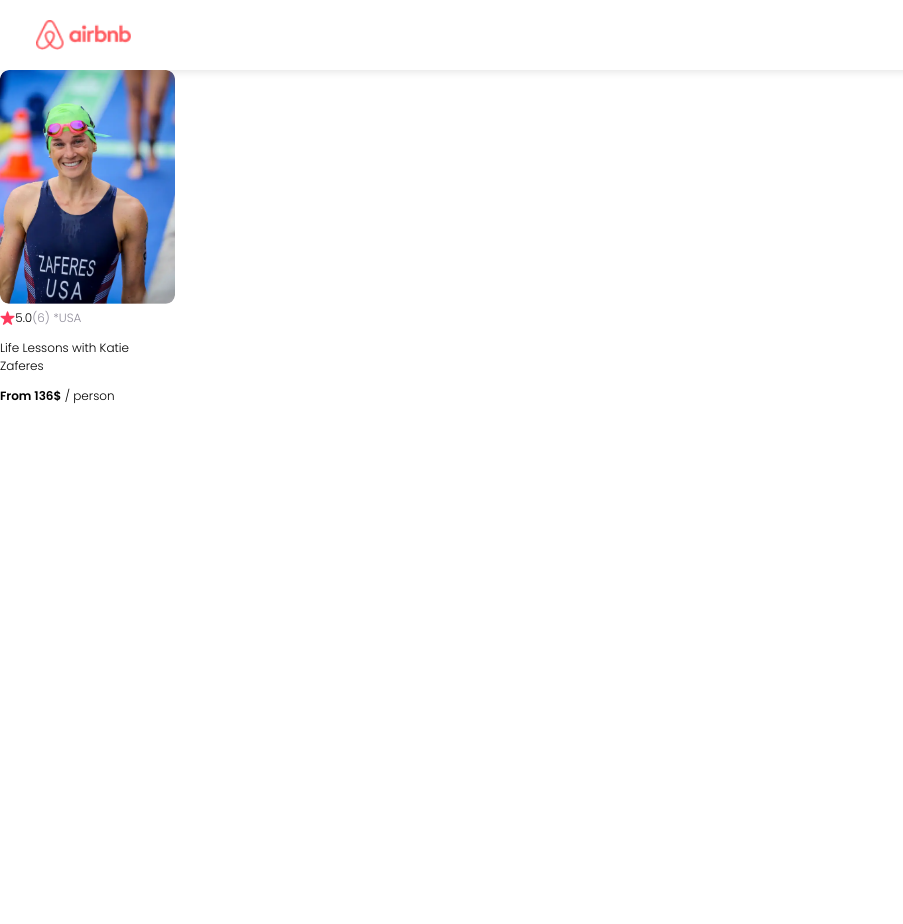
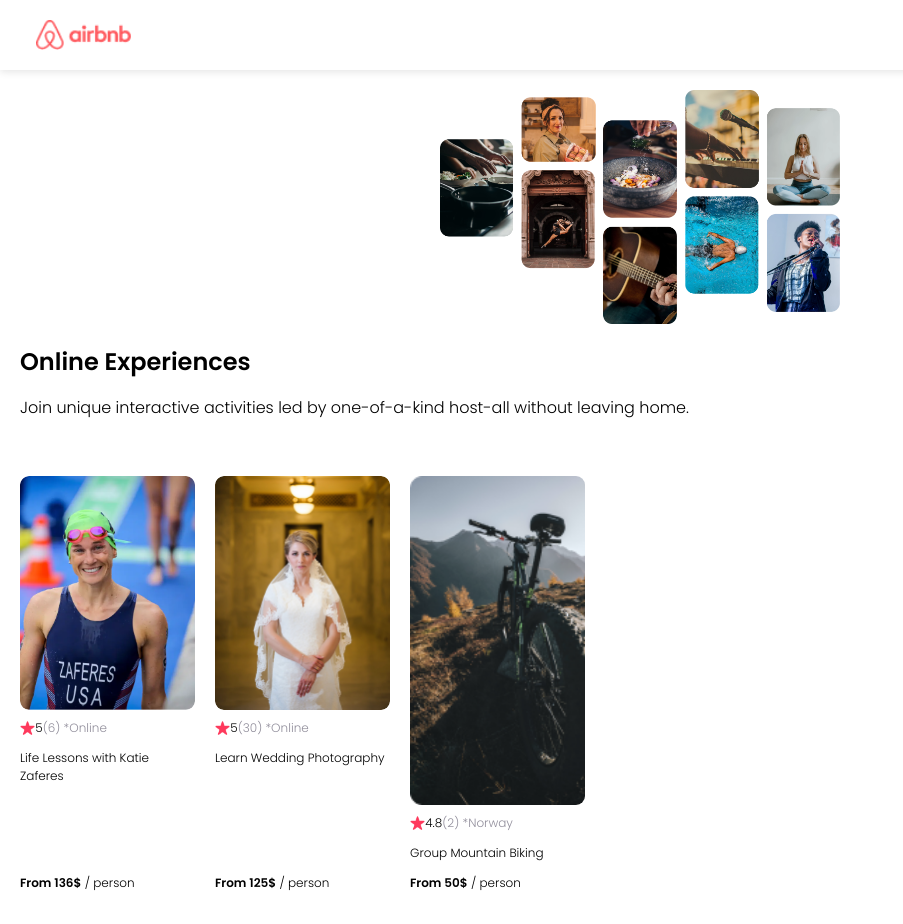
Before and after one commit to WizardMode/airbnb-clone, a React (Create React App) app: page / in a window 1280 px wide. Shown: the whole page, without its empty margins (0-903 px from the left). Before the commit the page ends 800 px from the top, so only its background shows below. Built offline with nearby package versions, Linux system fonts and the light colour scheme.

Commit message:
Card component with props

```diff
--- a/src/App.css
+++ b/src/App.css
@@ -47,14 +47,30 @@
   margin-top: 0;
 }
 
+.cards-list {
+  display: flex;
+  flex-wrap: nowrap;
+  gap: 20px;
+  overflow-x: auto;
+}
+
 .card {
   width: 175px;
-  font-size: 12px;
+    font-size: 12px;
+    flex: 0 0 auto;
+    display: flex;
+    flex-direction: column;
 }
 
 .card-image {
   width: 100%;
-  border-radius: 9px;;
+  border-radius: 9px;
+  margin-bottom: 9px
+}
+
+.card-title {
+  overflow: hidden;
+  text-overflow: ellipsis;
 }
 
 .card-stats {
@@ -65,3 +81,7 @@
 .card-star {
   height: 14px;
 }
+
+.card-price {
+  margin-top: auto;
+}
--- a/src/App.js
+++ b/src/App.js
@@ -2,14 +2,33 @@
 import Navbar from "./components/Navbar";
 import Hero from "./components/Hero";
 import Card from "./components/Card";
+import data from "./data";
 import './App.css';
 
+console.log(data)
+
 function App() {
+
+  const cards = data.map(item => {
+    return (
+      <Card
+        img={item.coverImg}
+        rating={item.stats.rating}
+        reviewCount={item.stats.reviewCount}
+        country={item.location}
+        title={item.title}
+        price={item.price}
+      />
+    )
+  })
+
   return (
     <div>
       <Navbar />
-      {/*<Hero />*/}
-      <Card />
+      <Hero />
+      <section className="cards-list">
+        {cards}
+      </section>
     </div>
   );
 }
--- a/src/components/Card.js
+++ b/src/components/Card.js
@@ -1,19 +1,18 @@
 import React from "react";
-import photo from "../images/katie-zaferes.png";
 import star from "../images/Star.png";
 
 function Card(props) {
     return (
         <div className="card">
-            <img src={photo} className="card-image" />
+            <img src={props.img} className="card-image" />
             <div className="card-stats">
                 <img src={star} className="card-star" />
-                <span>5.0</span>
-                <span className="gray">(6) * </span>
-                <span className="gray">USA</span>
+                <span>{props.rating}</span>
+                <span className="gray"> ({props.reviewCount}) * </span>
+                <span className="gray">{props.country}</span>
             </div>
-            <p>Life Lessons with Katie Zaferes</p>
-            <p><span className="bold">From 136$</span> / person</p>
+            <p className="card-title">{props.title}</p>
+            <p className="card-price"><span className="bold">From {props.price}$</span> / person</p>
         </div>
     )
 }
--- /dev/null
+++ b/src/data.js
@@ -0,0 +1,45 @@
+import katie_zaferes from "./images/katie-zaferes.png";
+import wedding_photography from "./images/wedding-photography.png";
+import mountain_bike from "./images/mountain-bike.png";
+
+export default [
+    {
+        id: 1,
+        title: "Life Lessons with Katie Zaferes",
+        description: "I will share with you what I call \"Positively Impactful Moments of Disappointment.\" Throughout my career, many of my highest moments only came after setbacks and losses. But learning from those difficult moments is what gave me the ability to rise above them and reach my goals.",
+        price: 136,
+        coverImg: katie_zaferes,
+        stats: {
+            rating: 5.0,
+            reviewCount: 6
+        },
+        location: "Online",
+        openSpots: 0,
+    },
+    {
+        id: 2,
+        title: "Learn Wedding Photography",
+        description: "Interested in becoming a wedding photographer? For beginner and experienced photographers alike, join us in learning techniques required to leave the happy couple with memories that'll last a lifetime.",
+        price: 125,
+        coverImg: wedding_photography,
+        stats: {
+            rating: 5.0,
+            reviewCount: 30
+        },
+        location: "Online",
+        openSpots: 27,
+    },
+    {
+        id: 3,
+        title: "Group Mountain Biking",
+        description: "Experience the beautiful Norwegian landscape and meet new friends all while conquering rugged terrain on your mountain bike. (Bike provided!)",
+        price: 50,
+        coverImg: mountain_bike,
+        stats: {
+            rating: 4.8,
+            reviewCount: 2
+        },
+        location: "Norway",
+        openSpots: 3,
+    }
+]
```
Also changed, not shown: src/images/mountain-bike.png (added), src/images/wedding-photography.png (added).
